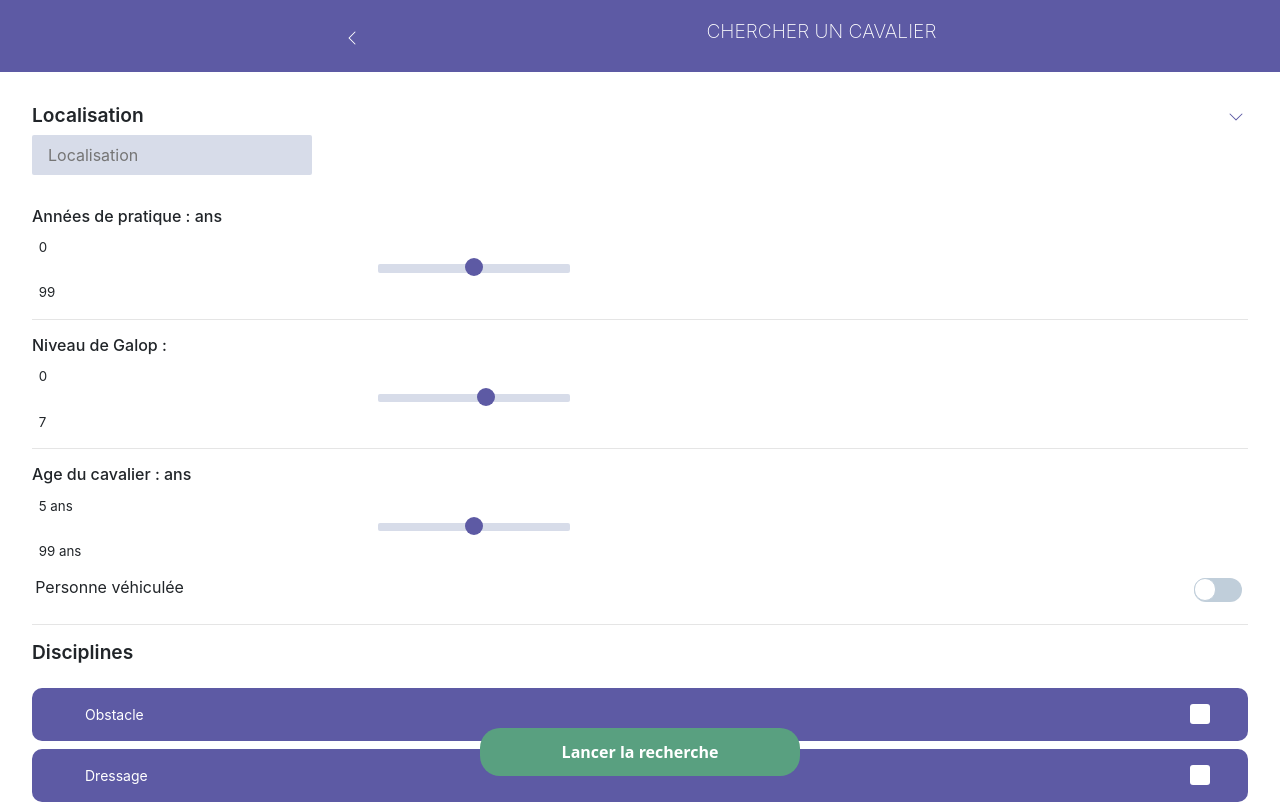
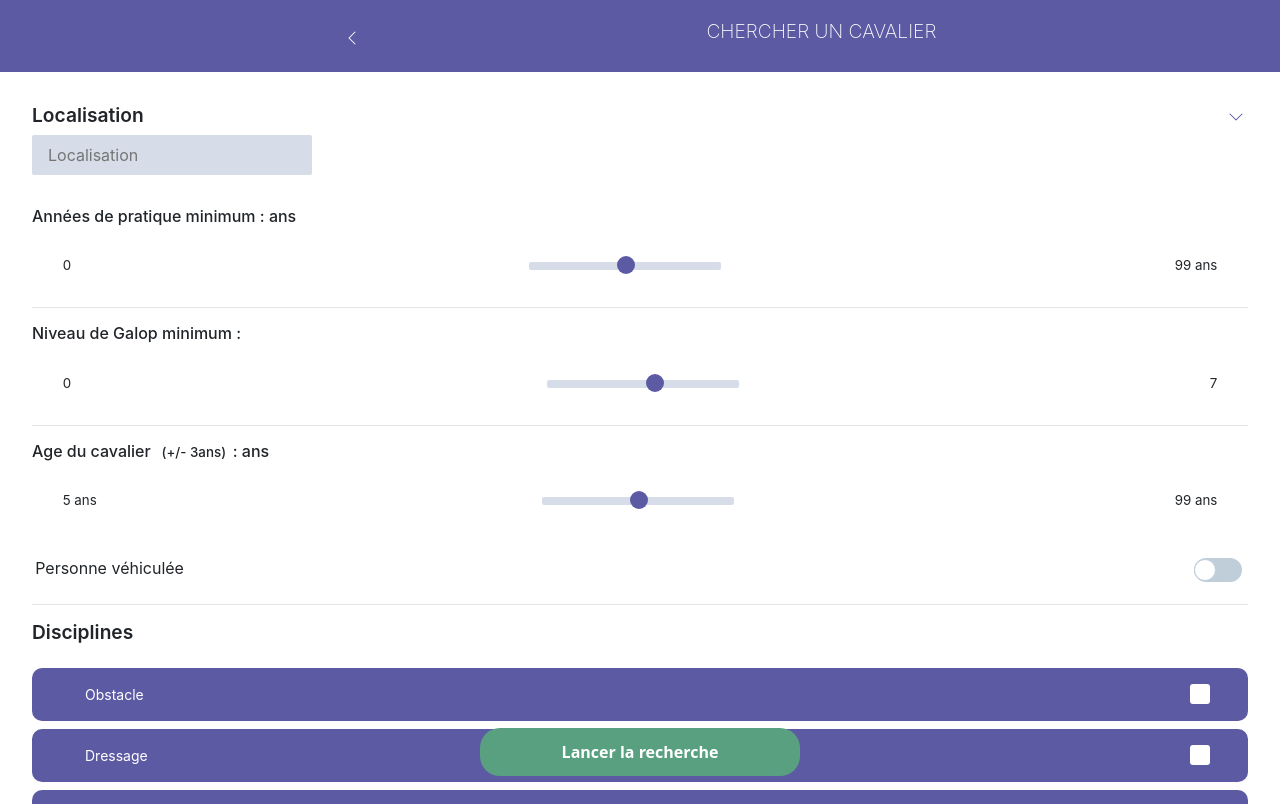
Before and after one commit to Johanna-cs/Caval_Cloud_Front, a React (Create React App) app: page /search-rider in a window 1280 px wide. Shown: the top 804 px of the page. Built offline with nearby package versions, Linux system fonts and the light colour scheme; no server answers.

Commit message:
components modified after rdv with mathilde, on search and post. post horse finished

```diff
--- a/src/components/postHorse/OwnerPres.js
+++ b/src/components/postHorse/OwnerPres.js
@@ -38,6 +38,7 @@ const OwnerPres = (props) => {
         </form>
             <div className='owner_age'>
             <h5> Votre age : {ageOwner} ans</h5>
+            <div className='divRangeSpan'>
                     <span>4 ans</span>
                     <RangeButton
                         id='ageOwner'
@@ -47,20 +48,10 @@ const OwnerPres = (props) => {
                         onChange={(e) => setAgeOwner(e.target.value)
                     }/>
                     <span>99 ans</span>
+                    </div>
             </div>
             <hr />
-            <h5>Message :</h5>
-                <form className="postHorse_msg">
-                <label>
-                    <textarea
-                    className="postHorse_input"
-                    type="text"
-                    placeholder="Ajoutez quelques mots"
-                    onChange={(event) => setMessage(event.target.value)}
-                    />
-                </label>
-                </form>
-        <hr />
+
             <div className='owner_caracter'>
                     <h5> Caractère :</h5>
                     <div className='select_caracter'>
@@ -120,6 +111,19 @@ const OwnerPres = (props) => {
                         horseWork={horseWork}/>
                     </div>
             </div>
+            <hr />
+            <h5>Message :</h5>
+                <form className="postHorse_msg">
+                <label>
+                    <textarea
+                    className="postHorse_input"
+                    type="text"
+                    placeholder="Ajoutez quelques mots"
+                    onChange={(event) => setMessage(event.target.value)}
+                    />
+                </label>
+                </form>
+
         </div>
 
         </div>
--- a/src/components/postHorse/PostHorse.js
+++ b/src/components/postHorse/PostHorse.js
@@ -17,6 +17,7 @@ import IdealRider from './IdealRider'
 import FloatingButton from '../common/FloatingButton'
 import Competition from '../common_section/Competition'
 import HebergementHorse from '../common_section/HebergementHorse'
+import Carousel from '../common/Carousel'
 
 
 const PostHorse = (props) => {
@@ -117,7 +118,8 @@ const PostHorse = (props) => {
                     <span>200 cm</span>
                 </div>
             </div>
-            <hr />
+            <Carousel />
+
             <div className='localisation_horse'>
             <h5>Où se trouve le cheval ? </h5>
                 <Localisation
--- a/src/components/searchHorse/IdealHorse.js
+++ b/src/components/searchHorse/IdealHorse.js
@@ -16,12 +16,16 @@ const [ageHorse, setAgeHorse] = useState('')
         <div className='searchHorse_idealHorse'>
             <div className='horse_size'>
                 <h5> Taille : {horseSize} cm</h5>
+                <div className='divRangeSpan'>
+                    <span>80cm</span>
                     <RangeButton
                         min='80'
                         max='200'
                         radioRangeBtnId='horseSize'
                         onChange={(e) => setHorseSize(e.target.value)
                     }/>
+                    <span>200cm</span>
+                </div>
             </div>
                 <hr />
             <div className='horse_temper'>
@@ -70,7 +74,8 @@ const [ageHorse, setAgeHorse] = useState('')
             </div>
                 <hr />
             <div className='horse_age'>
-            <h5> Age du cheval : {ageHorse} ans</h5>
+            <h5> Age du cheval <span>(+/- 3ans)</span> : {ageHorse} ans</h5>
+            <div className='divRangeSpan'>
                     <span>1 an</span>
                     <RangeButton
                         id='ageHorse'
@@ -79,6 +84,7 @@ const [ageHorse, setAgeHorse] = useState('')
                         radioRangeBtnId='ageHorse'
                         onChange={props.onChange}/>
                     <span>30 ans</span>
+                </div>
             </div>
             </div>
 
--- a/src/components/searchHorse/IdealOwner.js
+++ b/src/components/searchHorse/IdealOwner.js
@@ -21,7 +21,8 @@ const IdealOwner = (props) => {
     <>
       <div className="searchHorse_idealOwner">
         <div className="owner_age">
-          <h5> Age : {ageOwner} ans</h5>
+          <h5> Age <span>(+/- 3ans)</span>: {ageOwner} ans</h5>
+          <div className='divRangeSpan'>
           <span>10 ans</span>
           <RangeButton
             id="ageOwner"
@@ -31,6 +32,7 @@ const IdealOwner = (props) => {
             onChange={(e) => setAgeOwner(e.target.value)}
           />
           <span>99 ans</span>
+          </div>
         </div>
         <hr />
         <div className="rider_caracter">
--- a/src/components/searchHorse/searchHorse.css
+++ b/src/components/searchHorse/searchHorse.css
@@ -26,3 +26,14 @@
     flex-flow: column wrap;
 
 }
+.divRangeSpan {
+    display: flex;
+    align-items: baseline;
+    justify-content: space-between;
+    margin: 1em;
+    padding: 0.5em;
+  }
+  span {
+    padding: 0.5em;
+    font-size: smaller;
+  }
--- a/src/components/searchRider/SearchRider.css
+++ b/src/components/searchRider/SearchRider.css
@@ -11,3 +11,15 @@
   border-top: 1em thin;
   width: 100%;
 }
+
+.divRangeSpan {
+  display: flex;
+  align-items: baseline;
+  justify-content: space-between;
+  margin: 1em;
+  padding: 0.5em;
+}
+span {
+  padding: 0.5em;
+  font-size: smaller;
+}
--- a/src/components/searchRider/SearchRider.js
+++ b/src/components/searchRider/SearchRider.js
@@ -11,6 +11,7 @@ import BudgetMensuel from '../common_section/BudgetMensuel'
 import Frequency from '../common_section/Frequency'
 import RangeButton from '../common/RangeButton'
 import Competition from '../common_section/Competition'
+
 
 const SearchRider = () => {
     // Localisation des coordonnées GPS via le hook "usePosition" :
@@ -26,7 +27,7 @@ const SearchRider = () => {
     // Années de pratique :
     const [yearsOfPractice, setYearsOfPractice] = useState(null);
     // Niveau de galop :
-    const [gallopLevel, setGallopLevel] = useState(null)
+    const [galopLevel, setGalopLevel] = useState(null)
     // Age du cavalier :
     const [riderAge, setRiderAge] = useState(null)
     // Personne véhiculée ou non :
@@ -69,8 +70,8 @@ const SearchRider = () => {
                     definePerimeter={(e) => setPerimeter(e.target.value)}
                     perimeter={perimeter}
                 />
-                <h5> Années de pratique : {yearsOfPractice} ans</h5>
-                    <div className='annees_pratique'>
+                <h5> Années de pratique minimum : {yearsOfPractice} ans</h5>
+                    <div className='divRangeSpan'>
                         <span>0</span>
                         <RangeButton
                             min="0"
@@ -78,26 +79,26 @@ const SearchRider = () => {
                             onChange={(e) => setYearsOfPractice(e.target.value)
                             }
                         />
-                        <span>99</span>
+                        <span>99 ans</span>
                     </div>
 
                 <hr />
-                <h5> Niveau de Galop : {gallopLevel} </h5>
-                    <div className='niveau_galop'>
+                <h5> Niveau de Galop minimum : {galopLevel} </h5>
+                    <div className='divRangeSpan'>
                         <span>0</span>
                         <RangeButton
                             min="0"
                             max="7"
                             list='niveau_galop'
-                            onChange={(e) => setGallopLevel(e.target.value)}
+                            onChange={(e) => setGalopLevel(e.target.value)}
                         />
                         <span>7</span>
                     </div>
 
 
                 <hr />
-                <h5> Age du cavalier : {riderAge} ans</h5>
-                    <div className='age_cavalier'>
+                <h5> Age du cavalier <span>(+/- 3ans)</span>: {riderAge} ans</h5>
+                    <div className='divRangeSpan'>
                         <span>5 ans</span>
                         <RangeButton
                             min="0"
```
